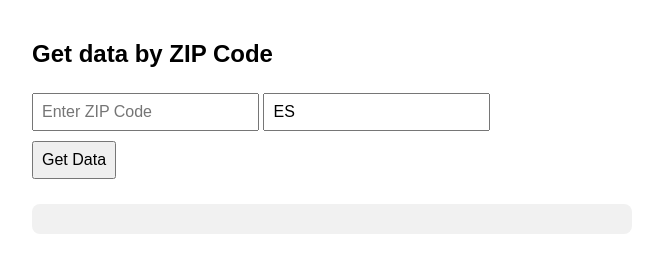
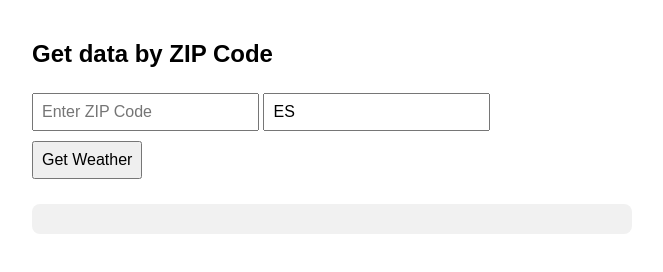
Before and after one commit to Zip-Code-Searcher/Zip-Code-Searcher, a plain HTML site: page index.html in a window 1280 px wide. Shown: the whole page, without its empty margins (308-971 px from the left). Drawn offline with Linux system fonts and the light colour scheme.

Commit message:
Update index.html

```diff
--- a/index.html
+++ b/index.html
@@ -30,7 +30,7 @@
   <input type="text" id="zipInput" placeholder="Enter ZIP Code">
   <input type="text" id="countryInput" placeholder="Country Code (e.g., ES)" value="ES">
   <br>
-  <button onclick="getWeather()">Get Data</button>
+  <button onclick="getWeather()">Get Weather</button>
   <button onclick="resetForm()" style="display:none; margin-left: 10px;" id="resetBtn">Enter Another ZIP Code</button>
 
   <div id="weatherResult"></div>
```
